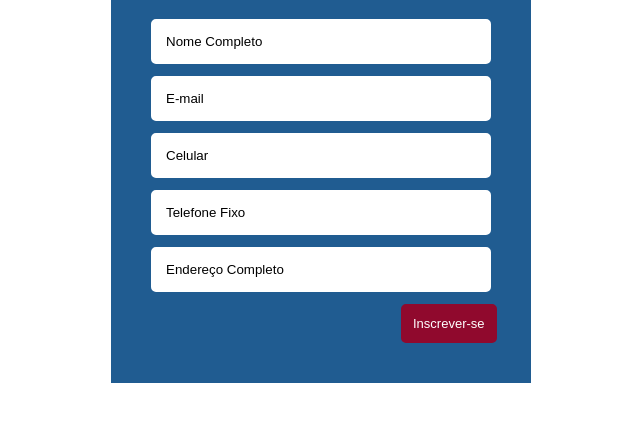
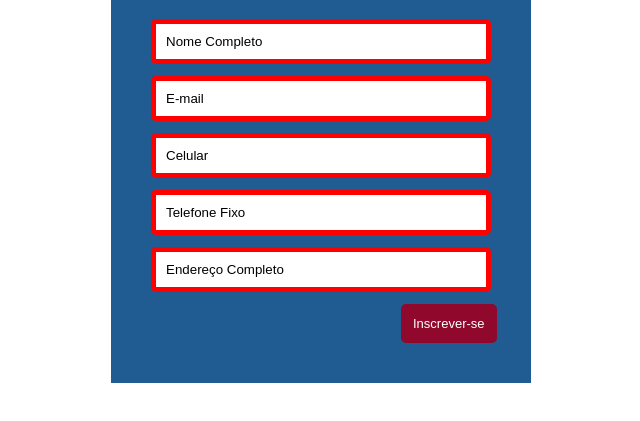
Before and after one commit to PauloFreireRibeiro/TarefaWebsiteDH, a plain HTML site: page ExercicioFormulario/index.html in a window 1280 px wide. Shown: the part 109-530 px from the top of the page, without its empty margins (319-959 px from the left). Drawn offline with Linux system fonts and the light colour scheme.

Commit message:
adicionando Requerid no arq index.html exer form

```diff
--- a/ExercicioFormulario/index.html
+++ b/ExercicioFormulario/index.html
@@ -20,7 +20,8 @@
         <input type="text"
         class="formulario_campo"
         name="nome"
-        placeholder="Nome Completo">
+        placeholder="Nome Completo"
+        required>
 
  <!-- Campo E-mail -->
         <label
@@ -32,7 +33,8 @@
         <input type="email"
         class="formulario_campo"
         name="email"
-        placeholder="E-mail">
+        placeholder="E-mail"
+        required>
 
  <!-- Campo Celular -->
         <label
@@ -44,7 +46,8 @@
         <input type="text"
         class="formulario_campo"
         name="celular"
-        placeholder="Celular">
+        placeholder="Celular"
+        required>
 
  <!-- Campo Tefone Fixo -->
         <label
@@ -56,7 +59,8 @@
         <input type="tel"
         class="formulario_campo"
         name="telefone"
-        placeholder="Telefone Fixo">
+        placeholder="Telefone Fixo"
+        required>
 
  <!-- Campo Endereço -->
        <label
@@ -68,7 +72,8 @@
        <input type="text"
        class="formulario_campo"
        name="endereco"
-       placeholder="Endereço Completo">
+       placeholder="Endereço Completo"
+       required>
 
    <input type="submit" class="botao" value="Inscrever-se"> <!-- Botão de inscrição -->
 
--- a/ExercicioFormulario/style.css
+++ b/ExercicioFormulario/style.css
@@ -24,9 +24,7 @@ body { /* Fonte do documento */
     border: 5px solid red;
 
 }
-.formulario_campo:required{
-    border: 5px solid red;
-}
+
 .formulario_campo::placeholder{
     color: black;
 }
```
